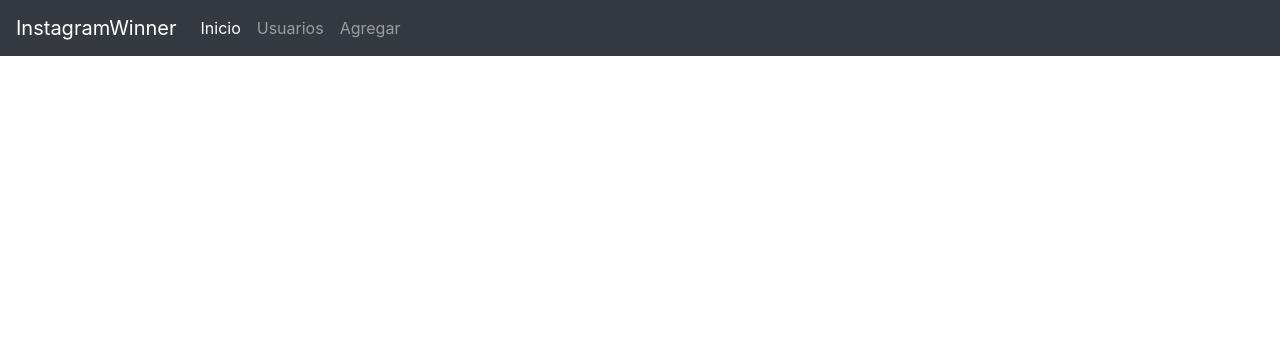
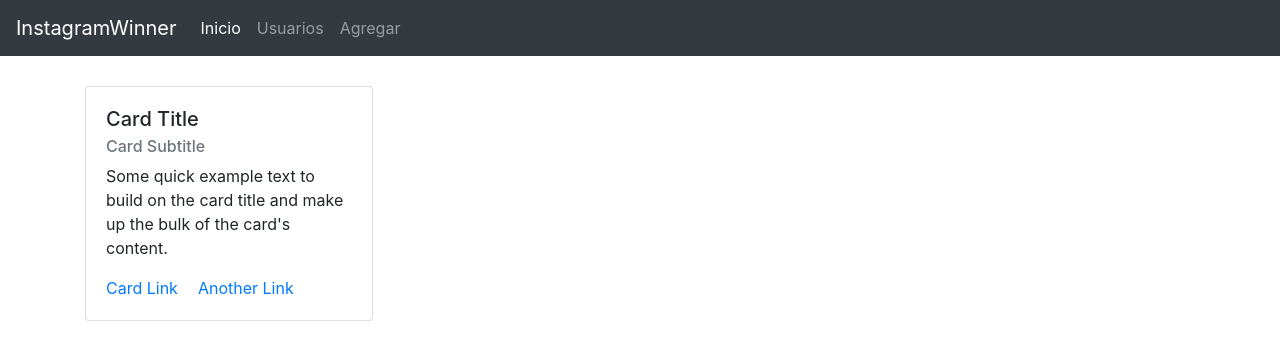
Before and after one commit to christiandp7/instagram-winner-frontend, a React (Create React App) app: page / in a window 1280 px wide. Shown: the top 360 px of the page. Built offline with nearby package versions, Linux system fonts and the light colour scheme.

Commit message:
First deploy

```diff
--- a/src/App.js
+++ b/src/App.js
@@ -10,7 +10,7 @@
 import Users from './Views/users'
 import AddUsers from './Views/add-users'
 
-import 'app.css'
+import './app.css'
 
 function App() {
   return (
--- a/src/Views/home.js
+++ b/src/Views/home.js
@@ -8,10 +8,25 @@
 
 function home() {
   return (
-    <div>
+    <div style={{ marginTop: '30px' }}>
       <Row>
-      <Col>
-      </Col>
+        <Col>
+        <Card style={{ width: '18rem' }}>
+          <Card.Body>
+            <Card.Title>Card Title</Card.Title>
+            <Card.Subtitle className="mb-2 text-muted">Card Subtitle</Card.Subtitle>
+            <Card.Text>
+              Some quick example text to build on the card title and make up the bulk of
+              the card's content.
+            </Card.Text>
+            <Card.Link href="#">Card Link</Card.Link>
+            <Card.Link href="#">Another Link</Card.Link>
+          </Card.Body>
+        </Card>
+        </Col>
+        <Col>
+
+        </Col>
       </Row>
 
     </div>
```
